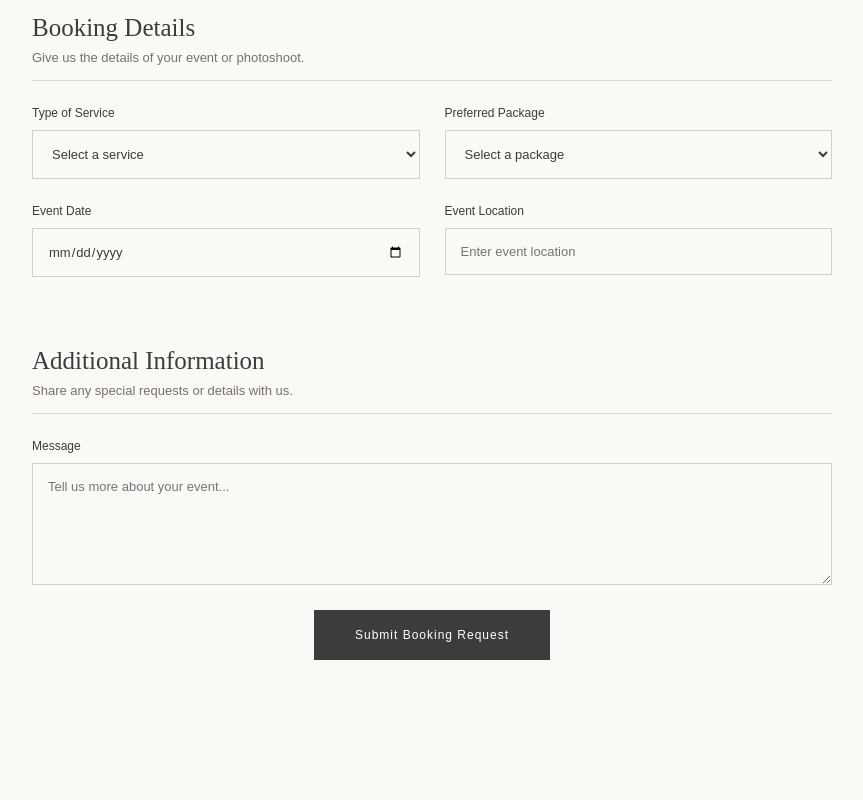
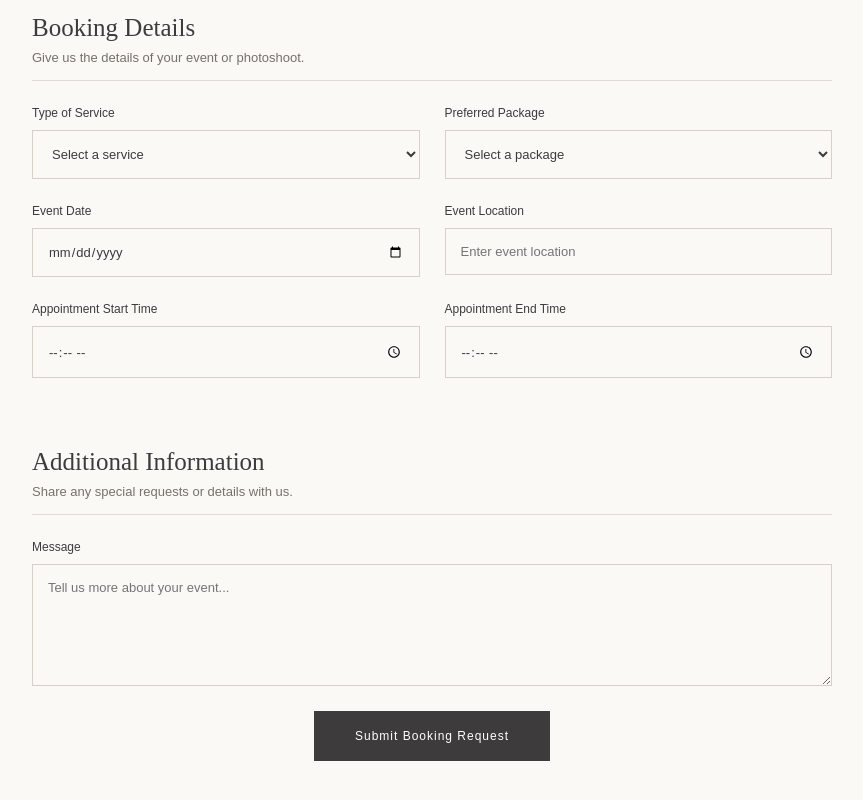
Before and after one commit to hagadtimothy-ops/Truelife-Film-Production, a plain HTML site: page booking.html in a window 1280 px wide. Shown: the part 660-1460 px from the top of the page, without its empty margins (208-1071 px from the left). Before the commit the page ends 1405 px from the top, so only its background shows below. Drawn offline with Linux system fonts and the light colour scheme.

Commit message:
Update booking.html

```diff
--- a/booking.html
+++ b/booking.html
@@ -290,6 +290,30 @@
         </div>
       </div>
 
+<!-- APPOINTMENT TIME -->
+<div class="form-row">
+
+  <div class="form-group">
+    <label for="start-time">Appointment Start Time</label>
+    <input
+      type="time"
+      id="start-time"
+      name="startTime"
+      required>
+  </div>
+
+  <div class="form-group">
+    <label for="end-time">Appointment End Time</label>
+    <input
+      type="time"
+      id="end-time"
+      name="endTime"
+      required>
+  </div>
+
+</div>
+
+
       <!-- ADDITIONAL INFORMATION -->
       <div class="form-heading">
         <h2>Additional Information</h2>
```
